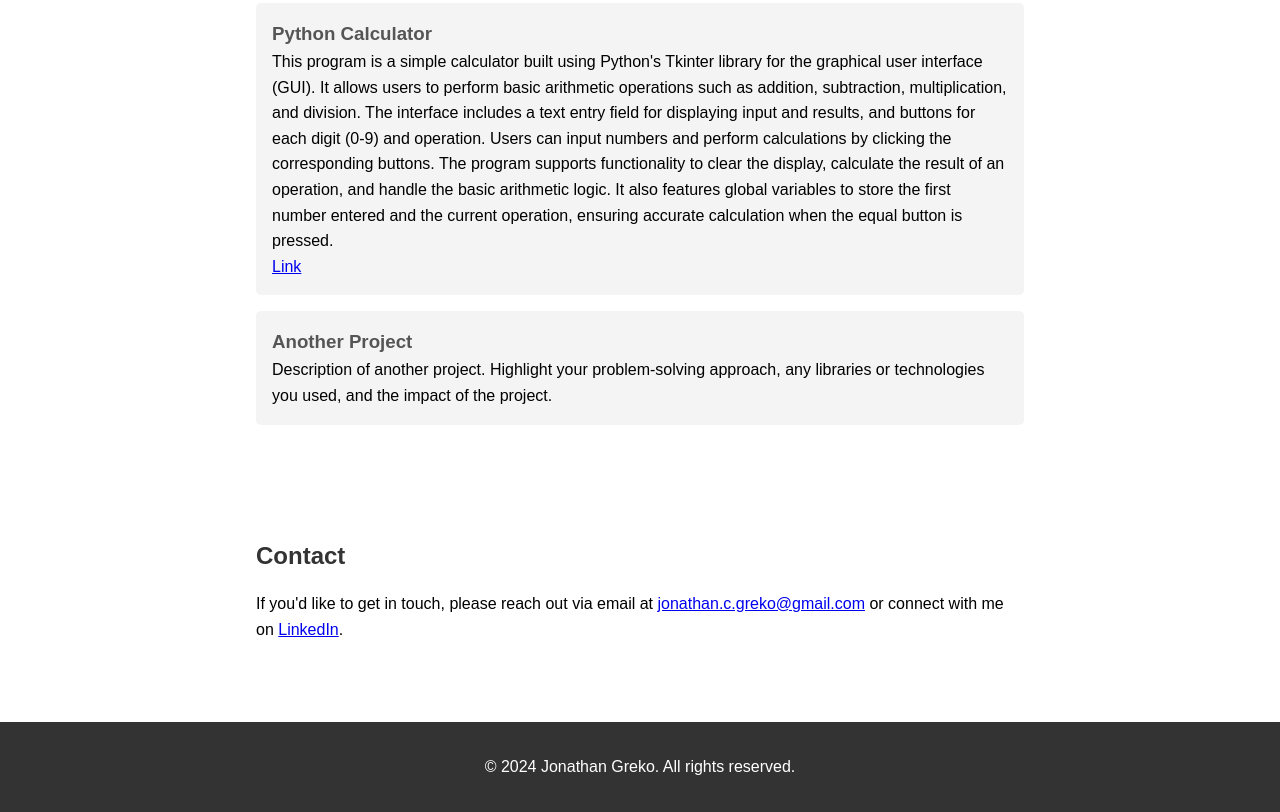
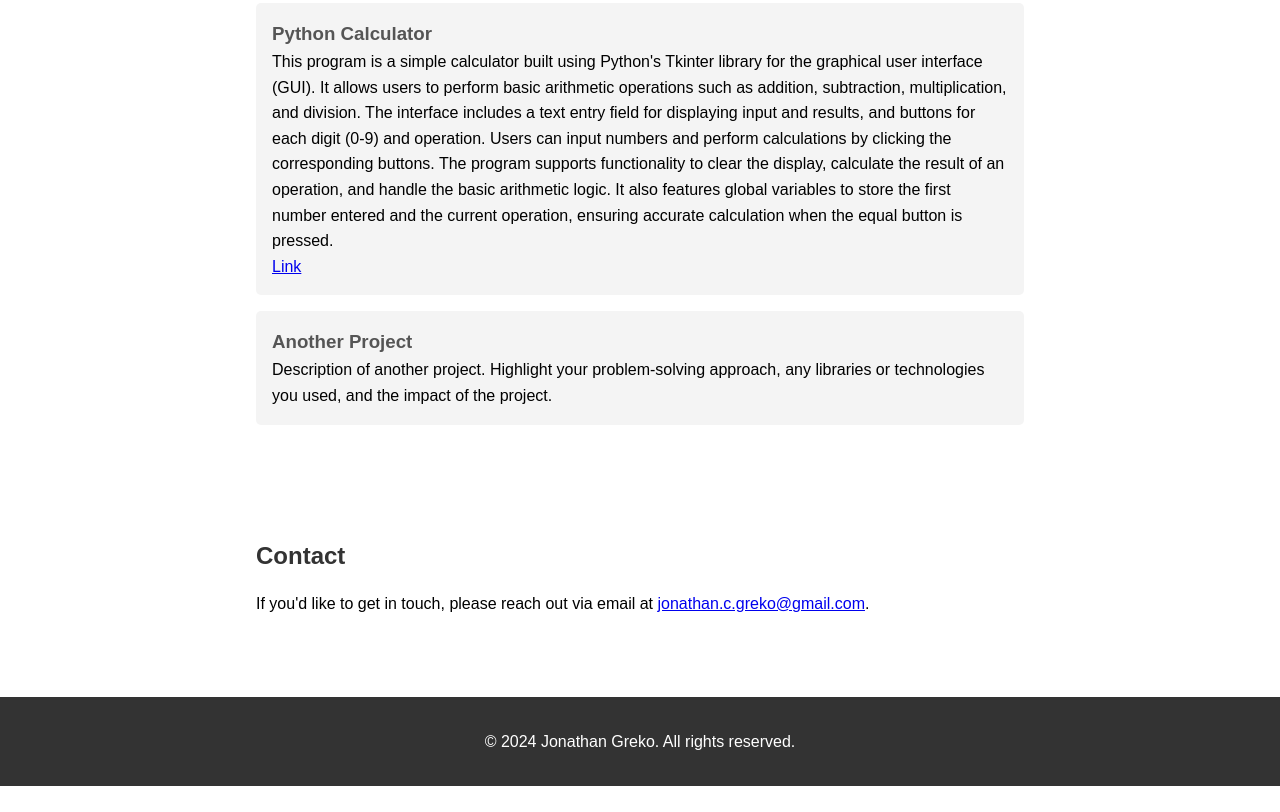
Before and after one commit to Jon1689/Personal_Website, a plain HTML site: page index.html in a window 1280 px wide. Shown: the part 496-1308 px from the top of the page. After the commit the page ends 1282 px from the top, so only its background shows below. Drawn offline with Linux system fonts and the light colour scheme.

Commit message:
index.html

```diff
--- a/index.html
+++ b/index.html
@@ -45,7 +45,7 @@
     <section id="contact">
         <div class="container">
             <h2>Contact</h2>
-            <p>If you'd like to get in touch, please reach out via email at <a href="mailto:jonathan.c.greko@gmail.com">jonathan.c.greko@gmail.com</a> or connect with me on <a href="https://www.linkedin.com/in/jonathan-greko">LinkedIn</a>.</p>
+            <p>If you'd like to get in touch, please reach out via email at <a href="mailto:jonathan.c.greko@gmail.com">jonathan.c.greko@gmail.com</a>.</p>
         </div>
     </section>
 
```
